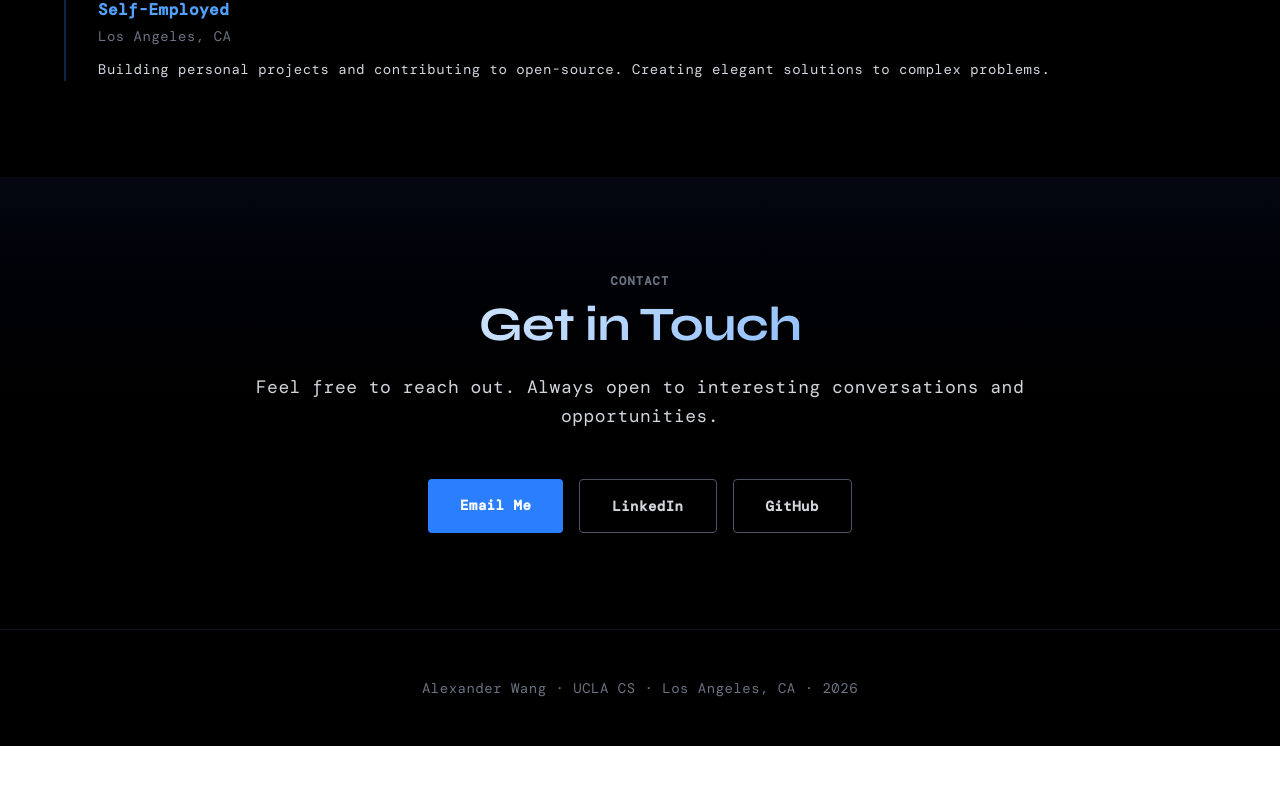
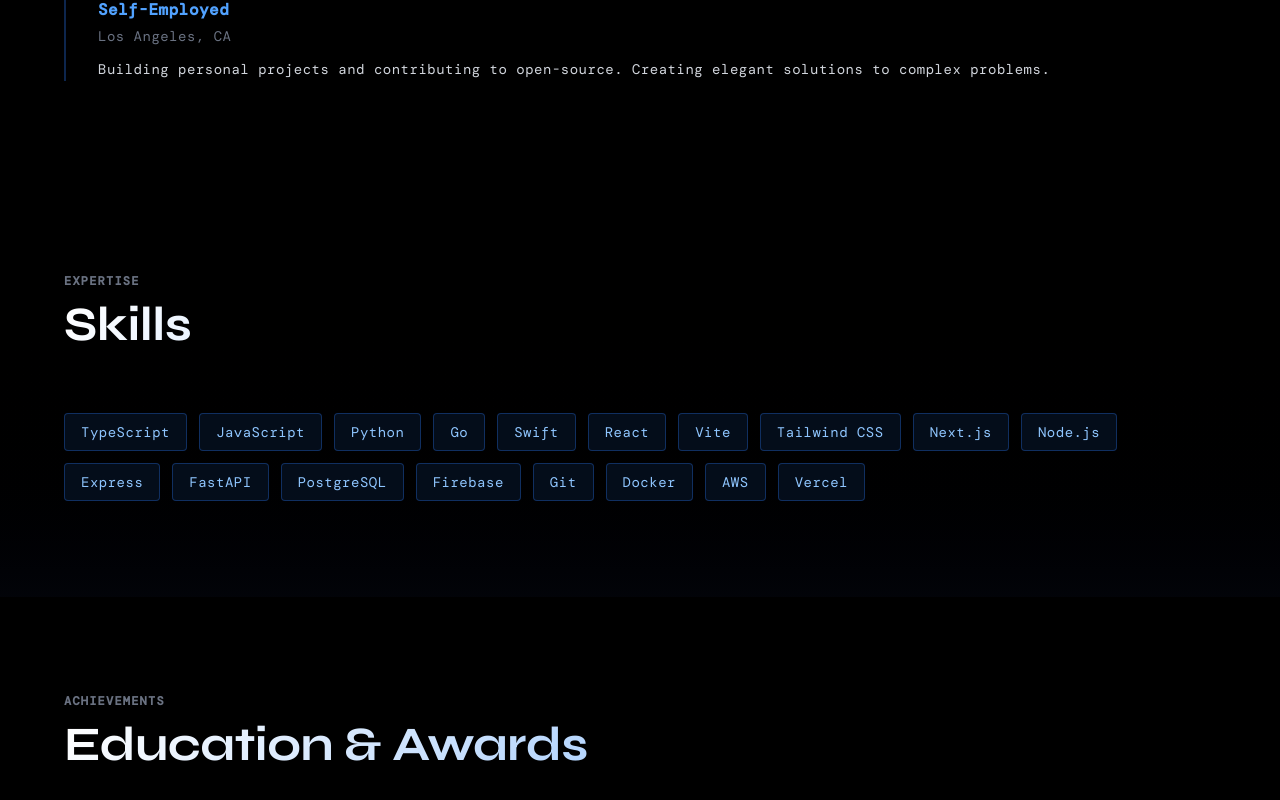
Before and after one commit to AlexNicholasWang/Personal-Website, a React (Vite) app: page / in a window 1280 px wide. Shown: the part 1992-2792 px from the top of the page. Before the commit the page ends 2738 px from the top, so only its background shows below. Built offline with nearby package versions, Linux system fonts and the light colour scheme.

Commit message:
new changes

```diff
--- a/src/app/App.tsx
+++ b/src/app/App.tsx
@@ -6,6 +6,8 @@ const PORTFOLIO_DATA = {
     links: [
       { label: "Projects", href: "#projects" },
       { label: "Experience", href: "#experience" },
+      { label: "Skills", href: "#skills" },
+      { label: "Education", href: "#education" },
       { label: "Contact Me", href: "#contact", featured: true }
     ]
   },
@@ -89,6 +91,23 @@ const PORTFOLIO_DATA = {
         date: "2024 – Present",
         location: "Los Angeles, CA",
         description: "Building personal projects and contributing to open-source. Creating elegant solutions to complex problems."
+      }
+    ]
+  },
+  skillsSection: {
+    label: "Expertise",
+    title: "Skills",
+    items: ["TypeScript", "JavaScript", "Python", "Go", "Swift", "React", "Vite", "Tailwind CSS", "Next.js", "Node.js", "Express", "FastAPI", "PostgreSQL", "Firebase", "Git", "Docker", "AWS", "Vercel"]
+  },
+  education: {
+    label: "Achievements",
+    title: "Education & Awards",
+    items: [
+      {
+        title: "BS Computer Science",
+        organization: "University of California, Los Angeles (UCLA)",
+        date: "Expected 2025",
+        description: "Focus on full-stack development and AI systems"
       }
     ]
   },
@@ -475,6 +494,70 @@ export default function App() {
         </div>
       </section>
 
+      {/* Skills Section */}
+      <section id="skills" className="py-24 px-6 sm:px-12 bg-gradient-to-b from-black to-blue-950/10">
+        <div className="max-w-6xl mx-auto">
+          <div className="mb-16 animate-fade-in-up">
+            <p className="text-xs uppercase tracking-widest text-gray-500 mb-3 font-semibold animate-slide-in-left">
+              {PORTFOLIO_DATA.skillsSection.label}
+            </p>
+            <h2 className="text-4xl sm:text-5xl font-bold text-white font-serif gradient-text animate-fade-in-up" style={{animationDelay: '0.1s'}}>
+              {PORTFOLIO_DATA.skillsSection.title}
+            </h2>
+          </div>
+
+          <div className="flex flex-wrap gap-3 animate-fade-in-up" style={{animationDelay: '0.2s'}}>
+            {PORTFOLIO_DATA.skillsSection.items.map((skill) => (
+              <span
+                key={skill}
+                className="px-4 py-2 bg-blue-500/10 text-blue-300 rounded border border-blue-500/30 hover:border-blue-400 hover:bg-blue-500/20 transition-all duration-300 text-sm hover-glow"
+              >
+                {skill}
+              </span>
+            ))}
+          </div>
+        </div>
+      </section>
+
+      {/* Education & Awards Section */}
+      <section id="education" className="py-24 px-6 sm:px-12 bg-black/50">
+        <div className="max-w-6xl mx-auto">
+          <div className="mb-16 animate-fade-in-up">
+            <p className="text-xs uppercase tracking-widest text-gray-500 mb-3 font-semibold animate-slide-in-left">
+              {PORTFOLIO_DATA.education.label}
+            </p>
+            <h2 className="text-4xl sm:text-5xl font-bold text-white font-serif gradient-text animate-fade-in-up" style={{animationDelay: '0.1s'}}>
+              {PORTFOLIO_DATA.education.title}
+            </h2>
+          </div>
+
+          <div className="space-y-8">
+            {PORTFOLIO_DATA.education.items.map((item, idx) => (
+              <div
+                key={idx}
+                className="border border-gray-700/50 rounded-lg p-8 hover:border-blue-500/50 transition-all duration-300 bg-gray-900/30 backdrop-blur-sm hover-glow animate-fade-in-up"
+                style={{animationDelay: `${0.2 + idx * 0.1}s`}}
+              >
+                <div className="flex flex-col sm:flex-row sm:items-baseline sm:justify-between gap-2 mb-2">
+                  <h3 className="text-2xl font-bold text-white font-serif gradient-text">
+                    {item.title}
+                  </h3>
+                  <span className="text-sm text-gray-400 font-mono">
+                    {item.date}
+                  </span>
+                </div>
+                <p className="text-blue-400 font-semibold mb-3">
+                  {item.organization}
+                </p>
+                <p className="text-gray-300 text-sm leading-relaxed">
+                  {item.description}
+                </p>
+              </div>
+            ))}
+          </div>
+        </div>
+      </section>
+
       {/* Contact Section */}
       <section id="contact" className="py-24 px-6 sm:px-12 bg-gradient-to-b from-blue-950/20 to-black">
         <div className="max-w-4xl mx-auto text-center">
```
